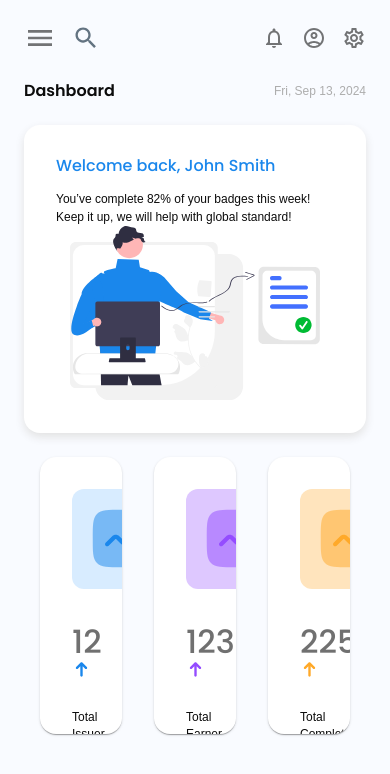
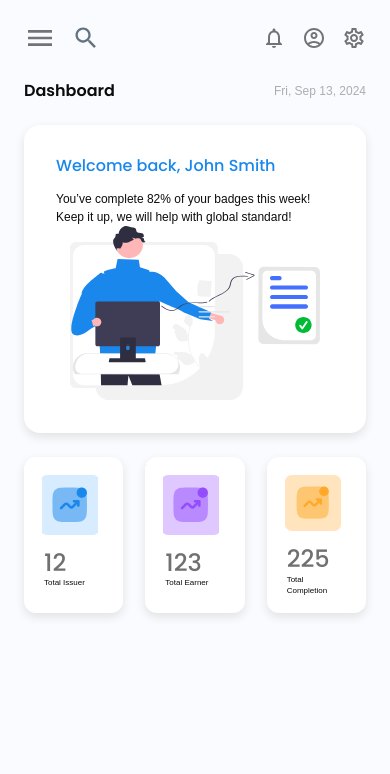
Before and after one commit to lyDiyamong/ratifyme-frontend, a React (Vite) app: page /dashboard in a window 390 px wide. Shown: the top 774 px of the page. Built offline with nearby package versions, Linux system fonts and the light colour scheme.

Commit message:
add(22-OverviewCard): add responsive to overview card

```diff
--- a/src/pages/dashboard/OverviewCard.jsx
+++ b/src/pages/dashboard/OverviewCard.jsx
@@ -1,10 +1,8 @@
-
 //MUI Import
-import { Container, Card, CardMedia, CardContent, Typography, Box, } from '@mui/material';
+import { Container, Card, CardMedia, CardContent, Typography, Box } from "@mui/material";
 import { useTheme } from "@mui/material/styles";
 //Custom Import
-import { cardContents } from "../../data/dashboardPage/cardOverviewData"
-
+import { cardContents } from "../../data/dashboardPage/cardOverviewData";
 
 // ============ Start Card Component ============
 const CardsList = () => {
@@ -17,7 +15,8 @@ const CardsList = () => {
                 flexDirection: "row",
                 gap: "32px",
                 maxWidth: "792px",
-                "@media (min-width: 600px)": { px: "0" },
+                m: "0px",
+                "@media (max-width: 600px)": { px: "0", gap: "22px" },
             }}
         >
             {cardContents.map((card) => (
@@ -31,21 +30,66 @@ const CardsList = () => {
                         flexDirection: "column",
                         alignItems: "flex-start",
                         gap: "2px",
-                        borderRadius: "16px",
+                        borderRadius: theme.customShape.card,
+                        boxShadow: theme.customShadows.default,
+                        minWidth: "137px",
+
+                        "@media (max-width: 650px)": { height: "186px" },
+                        "@media (max-width: 600px)": { height: "156px", width: "137px", minWidth: "60px" },
                     }}
                 >
                     <CardMedia
                         component="img"
                         height="100px"
                         image={card.image}
-                        sx={{ display: "flex", m: "32px", width: "100px" }}
+                        sx={{
+                            display: "flex",
+                            m: "32px",
+                            width: "100px",
+                            "@media (max-width: 650px)": { width: "76px", m: "20px", mb: "12px", minWidth: "10px" },
+                            "@media (max-width: 600px)": { width: "56px", m: "18px", mb: "12px" },
+                        }}
                     />
 
-                    <CardContent sx={{ p: "0", mx: "32px" }}>
-                        <Typography variant="h3" sx={{ color: theme.palette.text.disabled, fontSize: theme.typography.h1, fontWeight: theme.fontWeight.semiBold }}>
-                            {card.value} <Box component="img" src={card.icon} sx={{ mb: "22px" }}></Box>
+                    <CardContent
+                        sx={{
+                            p: "0",
+                            mx: "32px",
+                            "@media (max-width: 650px)": { mx: "22px" },
+                            "@media (max-width: 600px)": { mx: "20px" },
+                        }}
+                    >
+                        <Typography
+                            variant="h1"
+                            sx={{
+                                color: theme.palette.text.disabled,
+                                fontWeight: theme.fontWeight.semiBold,
+                                "@media (max-width: 650px)": {
+                                    fontSize: theme.typography.h2,
+                                    fontWeight: theme.fontWeight.semiBold,
+                                },
+                            }}
+                        >
+                            {card.value}
+                            <Box
+                                component="img"
+                                src={card.icon}
+                                sx={{
+                                    mb: "22px",
+                                    "@media (max-width: 650px)": { mb: "12px" },
+                                    "@media (max-width: 400px)": { display: "none" },
+                                }}
+                            ></Box>
                         </Typography>
-                        <Typography variant="body2" sx={{ color: theme.palette.text.primary }} >{card.title}</Typography>
+                        <Typography
+                            variant="body2"
+                            sx={{
+                                color: theme.palette.text.primary,
+                                "@media (max-width: 600px)": { fontSize: theme.typography.body3 },
+                            }}
+                        >
+                            {card.title}
+                        </Typography>
                     </CardContent>
                 </Card>
             ))}
```
Also changed, not shown: src/assets/images/cardOverviewData.js (deleted, +0 -9 lines).
